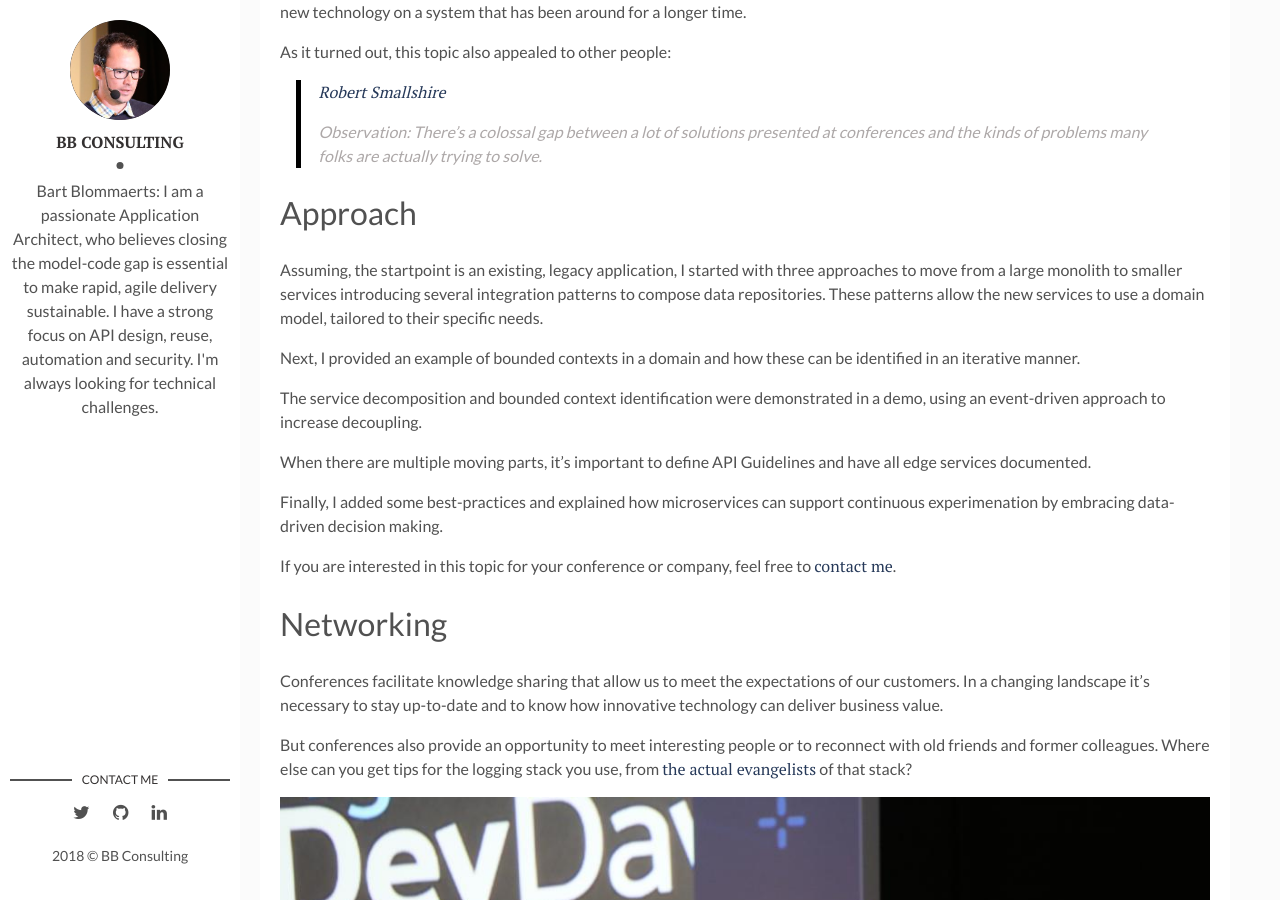
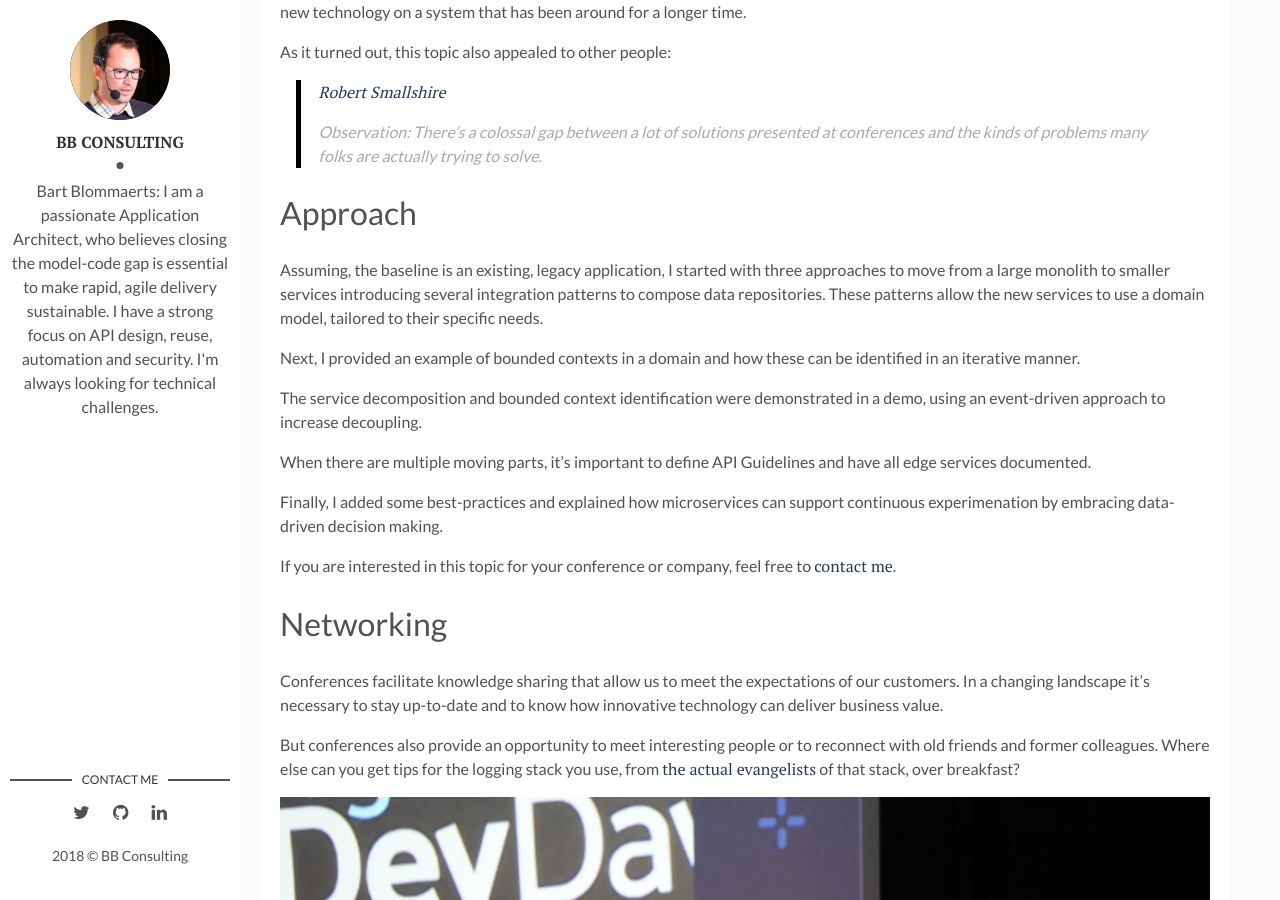
Before and after one commit to bart-blommaerts/bart-blommaerts.github.io, a Jekyll site: the page built from _posts/2018-05-31-rigadevdays.md, in a window 1280 px wide and 900 px high, scrolled down 472 px. Built offline with Jekyll 4.4.1, drawn with Linux system fonts in a browser that asks for light colours.

Commit message:
added breakfast + rephrased something

```diff
--- a/_posts/2018-05-31-rigadevdays.md
+++ b/_posts/2018-05-31-rigadevdays.md
@@ -42,7 +42,7 @@ As it turned out, this topic also appealed to other people:
 
 # Approach
 
-Assuming, the startpoint is an existing, legacy application, I started with three approaches to move from a large monolith to smaller services introducing several integration patterns to compose data repositories. These patterns allow the new services to use a domain model, tailored to their specific needs.
+Assuming, the baseline is an existing, legacy application, I started with three approaches to move from a large monolith to smaller services introducing several integration patterns to compose data repositories. These patterns allow the new services to use a domain model, tailored to their specific needs.
 
 Next, I provided an example of bounded contexts in a domain and how these can be identified in an iterative manner.
 
@@ -60,7 +60,7 @@ Conferences facilitate knowledge sharing that allow us to meet the expectations
 In a changing landscape it's necessary to stay up-to-date and to know how innovative technology can deliver business value.
 
 But conferences also provide an opportunity to meet interesting people or to reconnect with old friends and former colleagues.
-Where else can you get tips for the logging stack you use, from [the actual evangelists](https://twitter.com/DaggieBe/status/1002111639389396992) of that stack?
+Where else can you get tips for the logging stack you use, from [the actual evangelists](https://twitter.com/DaggieBe/status/1002111639389396992) of that stack, over breakfast?
 
 <p style="text-align: center;">
   <img class="image fit" alt="What" src="/img/riga/bart.jpg">
```
